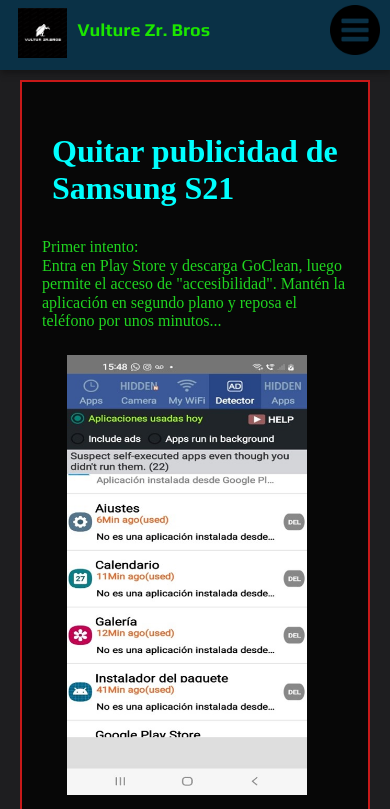
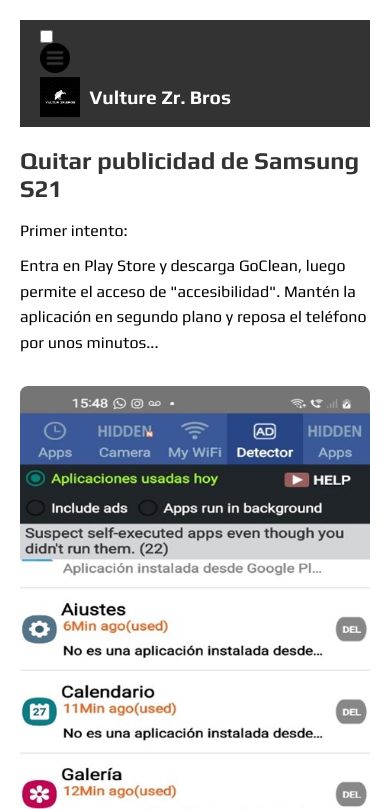
Before and after one commit to 125label/125label.github.io, a plain HTML site: page blog.html in a window 390 px wide. Shown: the top 809 px of the page. Drawn offline with Linux system fonts and the light colour scheme.

Commit message:
Update estiloblog.css

```diff
--- a/estiloblog.css
+++ b/estiloblog.css
@@ -1,189 +1,146 @@
-body{
-    background:rgb(30, 30, 32);
-
-
-
-
-
-
-
+/* Reset básico para asegurar consistencia entre navegadores */
+* {
+    margin: 0;
+    padding: 0;
+    box-sizing: border-box;
+    font-family: 'Play', sans-serif;
 }
 
-
- header{
-
-     box-shadow: 1px 3px 6px rgba(19, 18, 18, 0.781);
-     display: flex;
-     justify-content: space-between;
-     align-items: center;
-     padding: 10px;
-     background: rgba(8, 53, 77, 0.857);
-
-     min-height: 80px;
-     position: fixed;
-     top:-10px;
-     z-index: 1;
-     width:100%;
-
-
-
+/* Estilos de contenido principal */
+.content {
+    max-width: 1200px;
+    margin: 0 auto;
+    padding: 20px;
 }
 
- .logo{
-
+/* Cabecera */
+header {
     display: flex;
     align-items: center;
-     font-family:system-ui;
-     margin-left: -155px;
-
- }
- .logo img{
-     height: 60px;
-     margin-right: 10px;
-     margin-top: 5px;
-
-
- }
- .nombre-organizacion{
-     font-family:Play;
-     color: rgb(27, 230, 0);
-     font-size: 18px;
- }
- a{
-     padding-top: 10px;
-     padding-bottom: 10px;
- }
- nav {
- margin: 10px;
- font-family:sans-serif;
-
-
- }
- nav a{
-     padding: 10px;
-     padding-top: 15px;
-     text-decoration: none;
-     color: rgb(23, 228, 242);
-     font-weight: 600;
-     font-family: play;
-
-
-
- }
- nav a:hover{
-     color: rgb(117, 210, 12);
-
- }
- .menu{
-     display: none;
-     height: 50px;
-     float: right;
-     top: 40px;
-     cursor: pointer;
-
-
- }
- .app{
-    margin-left: 100px;
-    margin-right: 100px;
-    width: 250px;
-    padding: 20px;
-}
- #check{
-     display: none;
- }
- h1{
-    font-size: 19px;
-    padding: 10px;
-    color: aqua;
-}
- .goclean{
-    background: rgb(7, 7, 7);
-    border: 2px solid rgb(200, 25, 25);
-    color: rgb(32, 213, 32);
-    padding: 20px;
-   margin: 20px;
-   display: block;
-   margin-top: 80px;
-
-
-
-
- }
- aside p{
-     margin-right: 10px;
-     margin-left: 10px;
-     color: rgb(20, 160, 160);
-     font-family: Play;
-     text-align: center;
- }
- @media (max-width:800px){
-
-     header{
-         flex-direction: row-reverse;
-         height: 20px;
-
-     }
-     .menu{
-         display: block;
-         order: 4;
-
-
-     }
-     .logo{
-         margin-left: 8px;
+    justify-content: space-between;
+    padding: 10px 20px;
+    background-color: #333;
+    color: #fff;
 }
 
-
+/* Logo y título */
+.logo {
+    display: flex;
+    align-items: center;
+}
 
 .logo img {
     height: 50px;
+    margin-right: 10px;
 }
 
-
-
-
-     header nav{
-         position: fixed;
-         width: 96%;
-         height: 100vh;
-         background: rgba(27, 25, 25, 0.89);
-         top: 70px;
-         left: 100%;
-         text-align: center;
-         transition: all .5s;
-         z-index: 100;
-
-     }
-     header nav a{
-         display: block;
-         margin: 50px;
-         line-height: 30px;
-     }
-     nav a:hover. nav a.active{
-         background: red;
-     }
-     #check:checked ~ nav{
-         left: 0;
-     }
-     .bienvenido{
-         margin-left: 10px;
-         margin-right: 10px;
-         margin-top: 80px;
-     }
-     .goclean{
-        background: rgb(7, 7, 7);
-        border: 2px solid rgb(200, 25, 25);
-        color: rgb(32, 213, 32);
-        padding: 20px;
-       margin: 20px;
-       display: block;
-       margin-top: 80px;
-
+.nombre-organizacion {
+    font-size: 1.5em;
+    font-weight: 700;
 }
 
-    .app{
-    margin: 20px 20px;
-    padding: 5px;
+/* Botón de menú para pantallas pequeñas */
+.checkbtn {
+    display: none;
+}
+
+.menu {
+    width: 30px;
+    height: 30px;
+}
+
+/* Navegación */
+nav {
+    display: flex;
+    gap: 20px;
+}
+
+nav a {
+    color: #fff;
+    text-decoration: none;
+    font-weight: bold;
+}
+
+nav a:hover {
+    color: #ccc;
+}
+
+/* Estilos para el título y contenido del blog */
+.goclean {
+    margin-top: 20px;
+}
+
+.titulo {
+    font-size: 2em;
+    color: #333;
+    margin-bottom: 15px;
+}
+
+.goclean p {
+    line-height: 1.6;
+    margin-bottom: 10px;
+}
+
+.goclean img.app {
+    max-width: 100%;
+    height: auto;
+    margin: 20px 0;
+    border-radius: 8px;
+}
+
+/* Estilos de Aside */
+aside {
+    background-color: #f4f4f4;
+    padding: 20px;
+    margin-top: 20px;
+    font-size: 0.9em;
+    color: #333;
+}
+
+aside p {
+    line-height: 1.5;
+    text-align: center;
+}
+
+/* Adaptación a dispositivos móviles */
+@media (max-width: 768px) {
+    /* Cambiar el layout de la cabecera y navegación */
+    header {
+        flex-direction: column;
+        align-items: flex-start;
+    }
+
+    nav {
+        flex-direction: column;
+        gap: 10px;
+        width: 100%;
+        margin-top: 10px;
+    }
+
+    /* Botón de menú para móviles */
+    .checkbtn {
+        display: block;
+    }
+
+    /* Ocultar el menú de navegación cuando el checkbox no está marcado */
+    #check:checked ~ nav {
+        display: flex;
+    }
+
+    #check:not(:checked) ~ nav {
+        display: none;
+    }
+
+    /* Ajuste de imágenes y textos */
+    .logo img {
+        height: 40px;
+    }
+
+    .nombre-organizacion {
+        font-size: 1.2em;
+    }
+
+    .titulo {
+        font-size: 1.5em;
     }
 }
```
Lines whose indentation alone changed are shown as unchanged.
